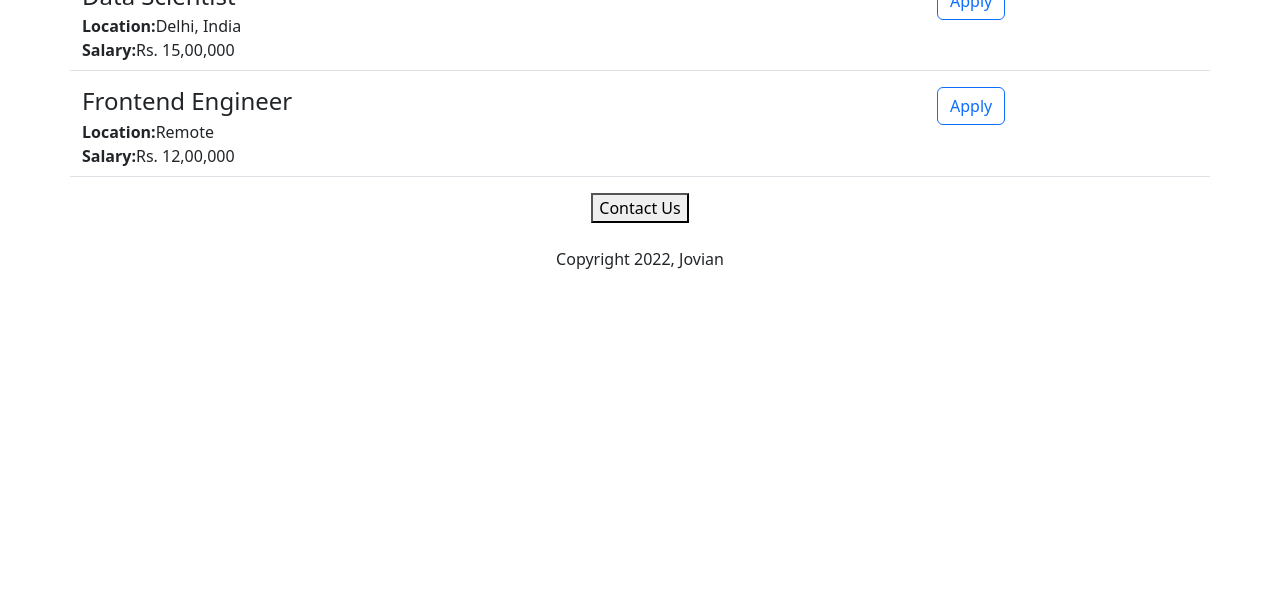
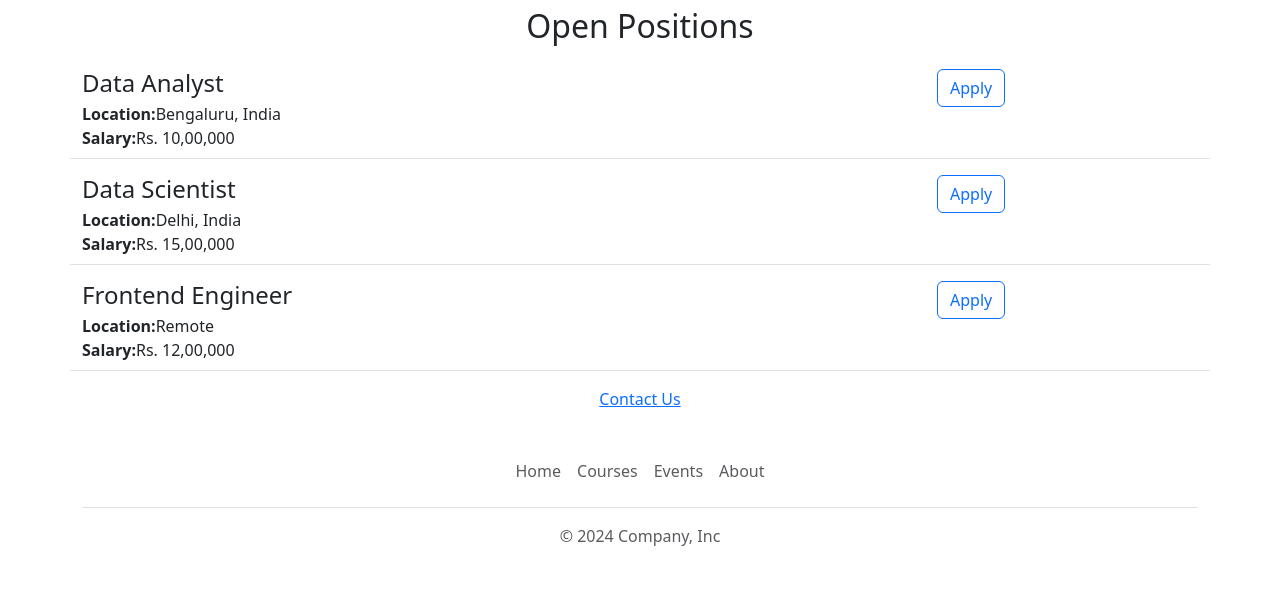
Before and after one commit to NganduChoolwe/jovian-careers-website, a Flask app: page / in a window 1280 px wide. Shown: the part 833-1437 px from the top of the page. Before the commit the page ends 1102 px from the top, so only its background shows below. Run offline with Flask 3, Linux system fonts and the light colour scheme.

Commit message:
Functional and Aesthetic Improvements
Functional and aesthetic improvements

```diff
--- /dev/null
+++ b/templates/footer.html
@@ -0,0 +1,14 @@
+<div class="container">
+  <footer class="py-3 my-4">
+    <ul class="nav justify-content-center border-bottom pb-3 mb-3">
+      <li class="nav-item"><a href="https://www.jovian.ai" class="nav-link px-2 text-body-secondary">Home</a></li>
+
+      <li class="nav-item"><a href="hhtps://jovian.ai/learn" class="nav-link px-2 text-body-secondary">Courses</a></li>
+
+      <li class="nav-item"><a target="_blank" href="https://jovian.ai/events" class="nav-link px-2 text-body-secondary">Events</a></li>
+
+      <li class="nav-item"><a href="https://jovian.ai/about" class="nav-link px-2 text-body-secondary">About</a></li>
+    </ul>
+    <p class="text-center text-body-secondary">&copy; 2024 Company, Inc</p>
+  </footer>
+</div>
--- a/templates/home.html
+++ b/templates/home.html
@@ -10,26 +10,35 @@ href="https://cdn.jsdelivr.net/npm/bootstrap@5.3.3/dist/css/bootstrap.min.css" r
       #banner {
         height: 360px;
         width: 100%;
+        object-fit: cover;
+        margin-bottom: 16px;
       }
 
     </style>
      </head>
   <body>
+    {% include 'nav.html' %}
+    <img  id="banner" class="img-fluid" src="/static/banner.jpeg" height="320">
     <div class="container">
     <h1 class="text-center mt-2 mb-4">{{company_name}} Careers</h1>
-    <img  id="banner" class="img-fluid" src="static/banner.jpeg" height="320">
-    <h2 class="text-center mt-2 mb-4">About Jovian</h2>
-    <p class="lead">Lorem ipsum dolor sit amet, consectetur adipiscing elit, sed do eiusmod tempor incididunt ut labore et dolore magna aliqua. Ut enim ad minim veniam, quis nostrud exercitation ullamco laboris nisi ut aliquip ex ea commodo consequat. Duis aute irure dolor in reprehenderit in voluptate velit esse cillum dolore eu fugiat nulla pariatur. Excepteur sint occaecat cupidatat non proident, sunt in culpa qui officia deserunt mollit anim id est laborum.</p>
+     <div class="row">
+     <div class="col-md-6">
+    <p class="lead">Lorem ipsum dolor sit amet, consectetur adipiscing elit, sed do eiusmod tempor incididunt ut labore et dolore magna aliqua. Ut enim ad minim veniam, quis nostrud exercitation ullamco laboris nisi ut aliquip ex ea commodo consequat. Duis aute irure dolor in reprehenderit in voluptate velit esse cillum dolore eu fugiat nulla pariatur. Excepteur sint occaecat cupidatat non proident, sunt in culpa qui officia deserunt mollit anim id est laborum.
+    </p>
+     </div>
+     <div class="d-none d-md-block col-md-6">
+     <img src="/static/people.jpg" style="height:320px;">
+     </div>
+     </div>
     <h2 class='text-center mt-2 mb-4''>Open Positions</h2>
-
       <div>
         {% for job in jobs %}
         {% include 'jobitem.html' %}
         {% endfor %}
       </div>
-    <div class="text-center"> <button class="bttn btn-primary">Contact Us</button>
-      <p class="mt-4"> Copyright 2022, Jovian</p>
+    <div class="text-center"> <a class="bttn btn-primary" href="mailto:hello@jovian.ai?subject=Question%20about%20Job%20Opennings%20&body=My%20Question%20%3C%20Enter%20Question%20Here%3E">Contact Us</a>
    </div>
     </div>
+    {% include 'footer.html' %}
   </body>
 </html>
--- a/templates/jobitem.html
+++ b/templates/jobitem.html
@@ -14,7 +14,7 @@
     {% endif %}
   </div>
   <div class="col-3">
-     <button type="button" class='btn btn-outline-primary'> Apply</button>
+     <a href="mailto:hello@jovian.ai?subject=Application%20for%20{{job['title']}}&body=My%20name%20%3Cyour%20name%3E%0D%0AMy%20resume%20link%20%3Cyour%20resume%20link%3E%0D%0AMy%20LinkedIn%20link%20%3Cyour%20linkedIn%20link%3E" type="button" class='btn btn-outline-primary'> Apply</a>
   </div>
 
 </div>
--- /dev/null
+++ b/templates/nav.html
@@ -0,0 +1,9 @@
+<nav class="navbar bg-body-tertiary shadow-sm fixed-top bg-white">
+  <div class="container-fluid">
+    <a class="navbar-brand" href="#">
+      <img src="/static/logo.svg" alt="Logo" width="30" height="24" class="d-inline-block align-text-top">
+      Jovian
+    </a>
+  </div>
+</nav>
+<div style="height:56px"></div>
```
Also changed, not shown: static/logo.svg (added), 4 other files.
